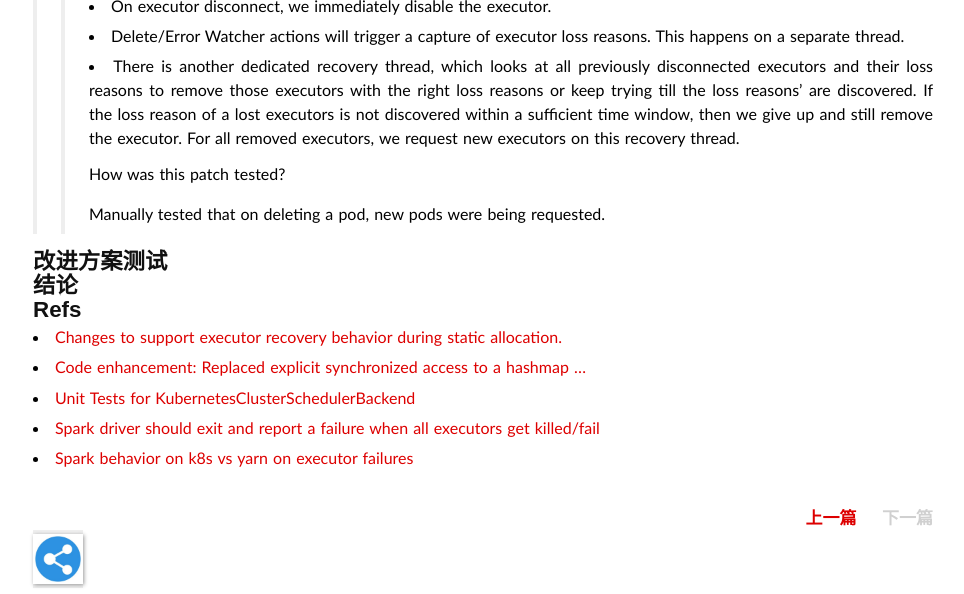
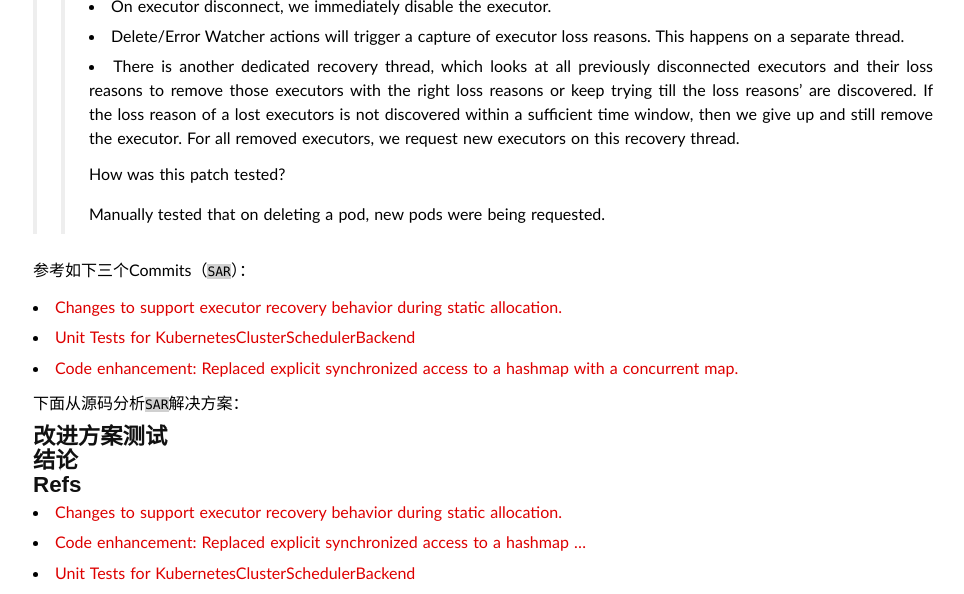
Before and after one commit to duyanghao/duyanghao.github.io, a Jekyll site: the page built from _posts/2017-10-26-Spark-on-k8s-SAR.md, in a window 1280 px wide and 900 px high, scrolled down 4193 px, cut to the strip 0-594 px from the top of the window. Shown: the whole strip, without its empty margins (157-1121 px from the left). Built offline with Jekyll 4.4.1, drawn with Linux system fonts in a browser that asks for light colours; some web fonts are replaced; comment, search, counter and statistics services are not loaded.

Commit message:
update 2017-10-26-Spark-on-k8s-SAR.md
Signed-off-by: “duyanghao” <1294057873@qq.com>

```diff
--- a/_posts/2017-10-26-Spark-on-k8s-SAR.md
+++ b/_posts/2017-10-26-Spark-on-k8s-SAR.md
@@ -223,6 +223,16 @@
 >>
 Manually tested that on deleting a pod, new pods were being requested.
 
+参考如下三个Commits（`SAR`）：
+
+* [Changes to support executor recovery behavior during static allocation.](https://github.com/apache-spark-on-k8s/spark/pull/244/files)
+* [Unit Tests for KubernetesClusterSchedulerBackend](https://github.com/apache-spark-on-k8s/spark/pull/459/files)
+* [Code enhancement: Replaced explicit synchronized access to a hashmap with a concurrent map.](https://github.com/apache-spark-on-k8s/spark/pull/392/files)
+
+下面从源码分析`SAR`解决方案：
+
+
+
 ## 改进方案测试
 
 ## 结论
```
